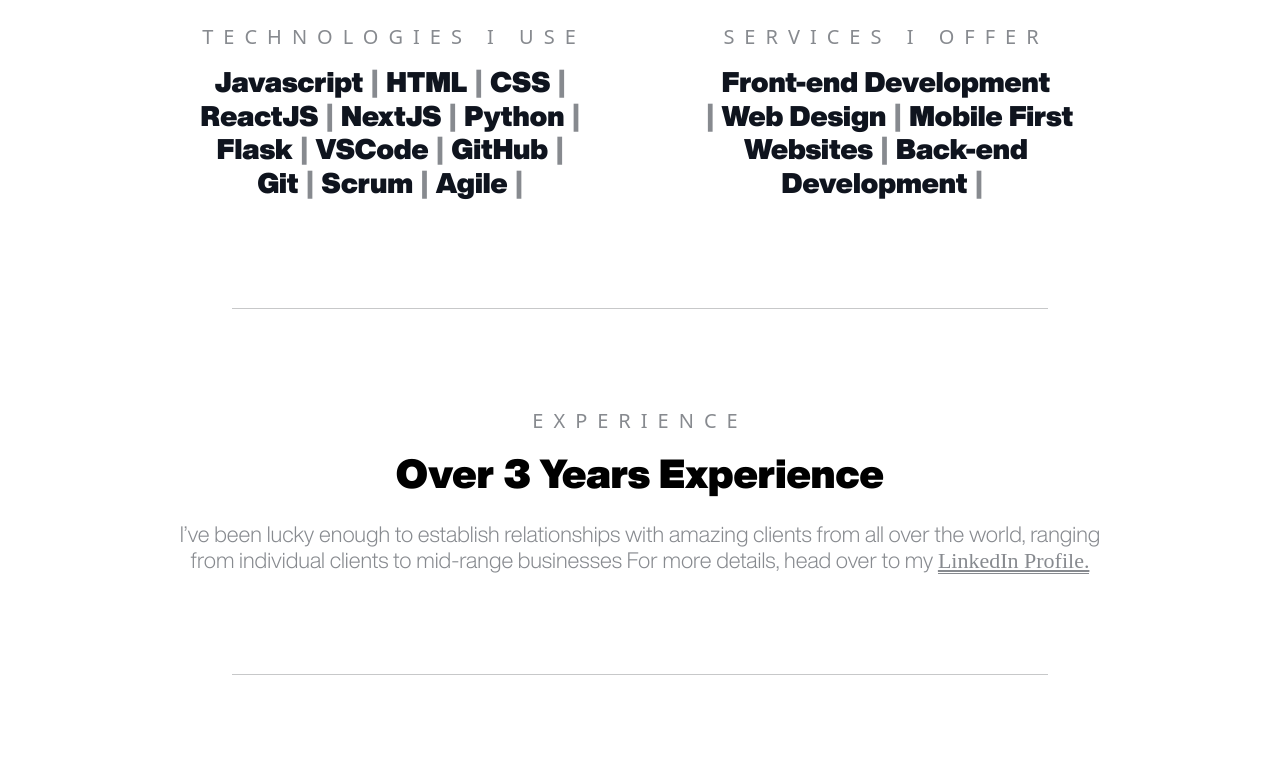
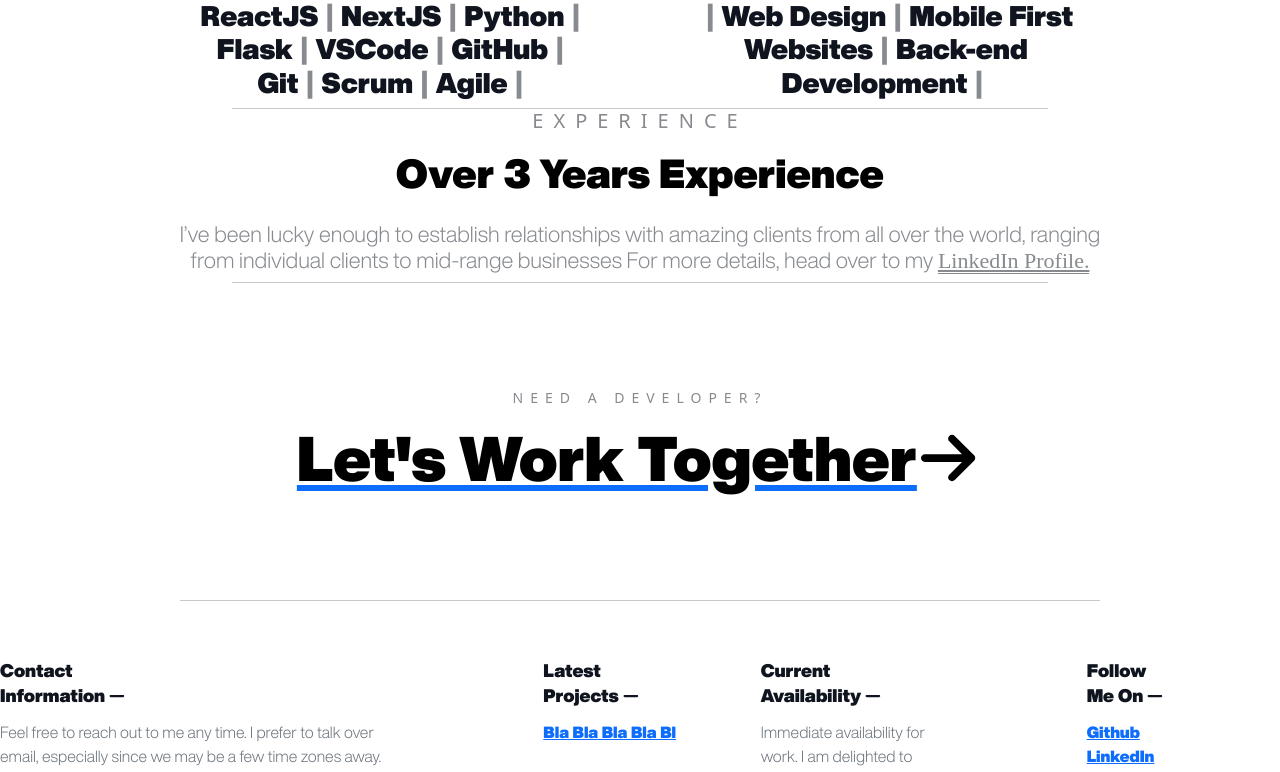
Before and after one commit to lexie70/My-Portfolio, a Next.js app: page /about in a window 1280 px wide. Shown: the part 1196-1968 px from the top of the page. Built offline with nearby package versions, Linux system fonts and the light colour scheme.

Commit message:
project views

```diff
--- a/src/app/about/page.jsx
+++ b/src/app/about/page.jsx
@@ -1,55 +1,100 @@
-import Carousel from "../components/Carousel"
-import NeedADeveloper from "../components/NeedADeveloper"
+import Carousel from "../components/Carousel";
+import NeedADeveloper from "../components/NeedADeveloper";
 
 export default function About() {
-  return (<div className="mobile-about large-screen mainBox-about">
+  return (
+    <div className="mobile-about large-screen mainBox-about">
       <h5 className="mb-4">A FEW WORDS ABOUT ME</h5>
-    <h1>I'm Alexandra Campos, a multidisciplinary developer who focuses on telling my clients’ stories visually, through enjoyable
-       and meaningful experiences. I specialize in responsive websites and functional user interfaces.</h1>
-    <h3 className="mt-5 h3class-about">Over the past 3 years I have been working with eCommerce companies around the world and have been offering services around them,
-       maintaining eCommerce websites and developing SAAS.
-     In my spare time I enjoy exercising and playing videogames.</h3>
+      <h1>
+        I'm Alexandra Campos, a multidisciplinary developer who focuses on
+        telling my clients’ stories visually, through enjoyable and meaningful
+        experiences. I specialize in responsive websites and functional user
+        interfaces.
+      </h1>
+      <h3 className="mt-5 h3class-about">
+        Over the past 3 years I have been working with eCommerce companies
+        around the world and have been offering services around them,
+        maintaining eCommerce websites and developing SAAS. In my spare time I
+        enjoy exercising and playing videogames.
+      </h3>
 
-  <Carousel/>
+      <Carousel />
       <div className="row">
         <div className="col-12 col-md-6">
-      <List title={"technologies i use"} list={["Javascript","HTML",
-      "CSS"," ReactJS","NextJS","Python"," Flask","VSCode","GitHub"," Git","Scrum","Agile"]}/>
+          <List
+            title={"technologies i use"}
+            list={[
+              "Javascript",
+              "HTML",
+              "CSS",
+              " ReactJS",
+              "NextJS",
+              "Python",
+              " Flask",
+              "VSCode",
+              "GitHub",
+              " Git",
+              "Scrum",
+              "Agile",
+            ]}
+          />
         </div>
         <div className="col-12 col-md-6">
-      <List title={"Services I Offer"} list={["Front-end Development ","Web Design",
-      "Mobile First Websites","Back-end Development"]}/>
+          <List
+            title={"Services I Offer"}
+            list={[
+              "Front-end Development ",
+              "Web Design",
+              "Mobile First Websites",
+              "Back-end Development",
+            ]}
+          />
         </div>
       </div>
-<hr className="margin-separation"/>
-<Experience/>
-<hr className="margin-separation"/>
-<NeedADeveloper/>
+      <hr className="margin-separation" />
+      <Experience />
+      <hr className="margin-separation" />
+      <NeedADeveloper />
     </div>
-  )
+  );
 }
 
-
-function List({title,list}){
-  return<section className="margin-separation">
+function List({ title, list }) {
+  return (
+    <section className="margin-separation">
       <h5>{title}</h5>
       <div className="mt-3">
         <h3>
-      {list.map((item)=>{
-        return <>
-        {item}<strong className="ms-2 me-2">|</strong>
+          {list.map((item) => {
+            return (
+              <>
+                {item}
+                <strong className="ms-2 me-2">|</strong>
               </>
+            );
           })}
         </h3>
       </div>
     </section>
+  );
 }
 
-function Experience(){
-  return<div>
+function Experience() {
+  return (
+    <div>
       <h5 className="margin-separation mb-3">experience</h5>
       <h1 className="mb-4">Over 3 Years Experience</h1>
-    <h3 className="h3class-about">I’ve been lucky enough to establish relationships with amazing clients from all over the world, ranging from individual clients to mid-range businesses For more details,
-       head over to my <a href="https://www.linkedin.com/in/alexandra-campos-carrillo-92422a26a/" className="linkedin">LinkedIn profile.</a> </h3>
+      <h3 className="h3class-about">
+        I’ve been lucky enough to establish relationships with amazing clients
+        from all over the world, ranging from individual clients to mid-range
+        businesses For more details, head over to my{" "}
+        <a
+          href="https://www.linkedin.com/in/alexandra-campos-carrillo-92422a26a/"
+          className="linkedin"
+        >
+          LinkedIn profile.
+        </a>{" "}
+      </h3>
     </div>
+  );
 }
--- a/src/app/components/Footer.jsx
+++ b/src/app/components/Footer.jsx
@@ -5,7 +5,7 @@
 
 export default function Footer() {
   return (
-    <div className={`${style.mainbox} row footer`}>
+    <div className={`${style.mainbox} row mobile large-screen`}>
       <div className="col-sm-6 col-md-12 col-lg-4">
         <ContactInformation
           text={
--- a/src/app/globals.css
+++ b/src/app/globals.css
@@ -89,7 +89,6 @@
 
 .card-componet {
   width: min(100%, 500px);
-  /* background-color: pink; */
   height: 500px;
   border: #6c757d 1px solid;
   border-radius: 10px;
@@ -114,12 +113,10 @@
 
 .w-4 {
   width: 4%;
-  /* background-color: black; */
 }
 
 .cards-father {
   height: 85em;
-  /* background-color: aqua; */
 }
 
 .overflow img {
@@ -136,6 +133,110 @@
 .card-project-container {
   justify-content: center;
   margin: 0 auto;
+}
+
+/* read about me classes */
+
+.h3class-about {
+  color: #878a8f;
+  font-family: "Helvetica Now Display Light" !important;
+  font-size: 1.375rem;
+}
+
+.margin-separation {
+  margin-top: 100px;
+}
+
+h3 strong {
+  color: #878a8f;
+}
+
+.linkedin {
+  color: #878a8f;
+  border-bottom: 1px solid;
+  font-weight: lighter;
+  font-family: "Now Display Light";
+}
+
+.linkedin:hover {
+  color: #878a8f;
+  border-bottom: none !important;
+}
+
+/* contact classes */
+
+.crmap-size {
+  > img {
+    width: 100%;
+    height: 310px;
+  }
+}
+.input-container input {
+  background: #fff;
+  width: 100%;
+  height: 45px;
+  font-size: 1.125rem;
+  line-height: 1.875rem;
+  font-weight: 500;
+  color: #000000;
+  padding: 8px 0 6px 0;
+  border: 1px solid #e7e8e9;
+  border-width: 0 0 1px 0;
+  margin-bottom: 40px;
+}
+.input-container label {
+  color: #878a8f;
+}
+
+.input-container input:focus {
+  outline: none;
+}
+::placeholder {
+  color: #000000;
+}
+select {
+  background: #fff;
+  width: 100%;
+  color: #0f141e;
+  width: 100%;
+  height: 50px;
+  line-height: 50px;
+  font-weight: 500;
+  cursor: pointer;
+  padding: 1px 50px 0 20px;
+  border: 1px solid #e7e8e9;
+}
+
+.message-input {
+  width: 100%;
+  height: auto;
+  resize: none;
+  /* padding: 10px; */
+  font-size: 1.125rem;
+  font-weight: 500;
+  outline: none;
+  border: 1px solid #e7e8e9;
+  border-width: 0 0 1px 0;
+}
+
+.got-a-project {
+  color: #878a8f;
+}
+.message-section button {
+  background-color: #fff;
+  border: none;
+  font-size: 1.425rem;
+  line-height: 1.875rem;
+  font-weight: 800;
+}
+.submit-class {
+  margin-top: 50px;
+  margin-bottom: 60px;
+}
+.footer {
+  position: relative;
+  top: 250px;
+  /* background-color: red; */
 }
 
 /* MEDIA QUERIES START HERE */
@@ -199,17 +300,20 @@
 }
 
 @media (min-width: 950px) {
-  .large-screen {
-    position: relative;
-    top: 150px;
-  }
-
   .centering {
     margin-bottom: 80px;
     align-items: center;
     display: flex;
     flex-direction: column;
     justify-content: center;
+  }
+
+  .large-screen {
+    position: relative;
+    top: 150px;
+  }
+  .card-h2 {
+    font-size: 1.5rem;
   }
 }
 
@@ -228,11 +332,6 @@
     line-height: 4.0625rem;
     padding-top: 5px;
     padding-bottom: 5px;
-  }
-
-  .large-screen {
-    position: relative;
-    top: 150px;
   }
 
   .mainBox-about {
@@ -262,109 +361,9 @@
     margin: 0 auto;
   }
 }
-
-/* read about me classes */
-
-.h3class-about {
-  color: #878a8f;
-  font-family: "Helvetica Now Display Light" !important;
-  font-size: 1.375rem;
-}
-
-.margin-separation {
-  margin-top: 100px;
-}
-
-h3 strong {
-  color: #878a8f;
-}
-
-.linkedin {
-  color: #878a8f;
-  border-bottom: 1px solid;
-  font-weight: lighter;
-  font-family: "Now Display Light";
-}
-
-.linkedin:hover {
-  color: #878a8f;
-  border-bottom: none !important;
-}
-
-/* contact classes */
-
-.crmap-size {
-  > img {
-    width: 100%;
-    height: 310px;
+@media screen and (min-width: 765px) and (max-width: 950px) {
+  .large-screen {
+    position: relative;
+    top: 250px;
   }
 }
-.input-container input {
-  background: #fff;
-  width: 100%;
-  height: 45px;
-  font-size: 1.125rem;
-  line-height: 1.875rem;
-  font-weight: 500;
-  color: #000000;
-  padding: 8px 0 6px 0;
-  border: 1px solid #e7e8e9;
-  border-width: 0 0 1px 0;
-  margin-bottom: 40px;
-  /* background-color:pink; */
-}
-.input-container label {
-  color: #878a8f;
-}
-
-.input-container input:focus {
-  outline: none;
-  /* background-color: aqua; */
-}
-::placeholder {
-  color: #000000;
-}
-select {
-  background: #fff;
-  width: 100%;
-  color: #0f141e;
-  width: 100%;
-  height: 50px;
-  line-height: 50px;
-  font-weight: 500;
-  cursor: pointer;
-  padding: 1px 50px 0 20px;
-  border: 1px solid #e7e8e9;
-}
-
-.message-input {
-  width: 100%;
-  height: auto;
-  resize: none;
-  /* padding: 10px; */
-  font-size: 1.125rem;
-  font-weight: 500;
-  outline: none;
-  border: 1px solid #e7e8e9;
-  border-width: 0 0 1px 0;
-}
-
-.got-a-project {
-  color: #878a8f;
-}
-.message-section button {
-  background-color: #fff;
-  border: none;
-  font-size: 1.425rem;
-  line-height: 1.875rem;
-  font-weight: 800;
-}
-.submit-class {
-  margin-top: 50px;
-  margin-bottom: 60px;
-}
-.footer {
-  position: relative;
-  top: 250px;
-  /* background-color: red; */
-}
--- a/src/app/page.jsx
+++ b/src/app/page.jsx
@@ -72,7 +72,7 @@
         <div className="">
           <Image src={flores} alt="Picture of the author" />
         </div>
-        <h2 className="ms-5">{subtitle}</h2>
+        <h2 className="ms-5 card-h2">{subtitle}</h2>
       </div>
     </>
   );
```
Also changed, not shown: src/app/project/liz-shoes/page.jsx (added, +10 -0 lines), 1 other file (tests, documents, lock files or other folders). Lines whose indentation alone changed are shown as unchanged.
